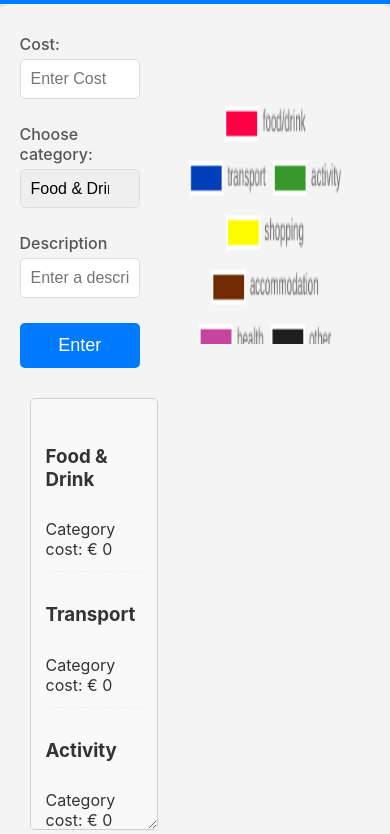
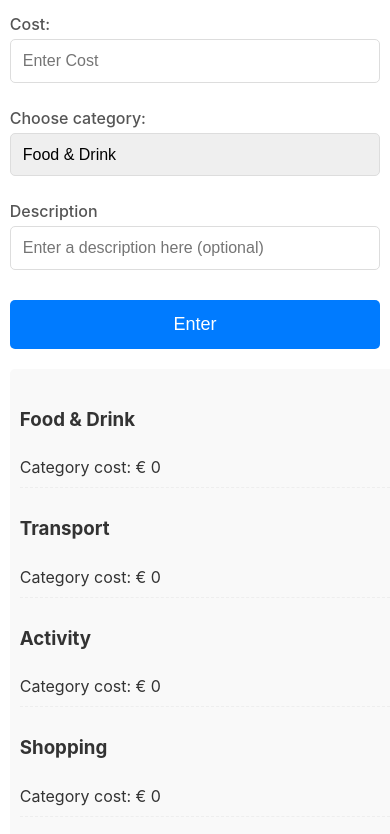
Before and after one commit to RenelikesCats/Travel-Expense-Tracker-webApp, a website: page index.html in a window 390 px wide. Shown: the part 65-899 px from the top of the page. Drawn offline with nearby package versions, Linux system fonts and the light colour scheme.

Commit message:
css improvement, now mobile friendly :)

```diff
--- a/index.html
+++ b/index.html
@@ -2,6 +2,7 @@
 <html lang="en">
 <head>
     <meta charset="UTF-8">
+    <meta name="viewport" content="width=device-width, initial-scale=1.0">
     <title>Travel Expense</title>
     <link rel="stylesheet" href="style.css">
     <link rel="icon" type="image/x-icon" href="/images/plane.png">
@@ -20,7 +21,7 @@
         <label for="category">Choose category:</label>
 
         <select name="category" id="category">
-            <option value="food/drink">Food & Drink</option>
+            <option value="food/drink">Food &amp; Drink</option>
             <option value="transport">Transport</option>
             <option value="activity">Activity</option>
             <option value="shopping">Shopping</option>
@@ -65,10 +66,6 @@
         <canvas id="myChart"></canvas>
         <span id="total-cost"> </span>
     </div>
-
-
-
-
 </main>
 
 <script src="https://cdnjs.cloudflare.com/ajax/libs/Chart.js/2.9.4/Chart.js"></script>
--- a/style.css
+++ b/style.css
@@ -11,7 +11,7 @@ body {
 
 header {
     background-color: #007bff;
-    padding: 20px;
+    padding: 15px;
     text-align: center;
     width: 100%;
     box-shadow: 0 2px 4px rgba(0, 0, 0, 0.1);
@@ -20,22 +20,20 @@ header {
 header h1 {
     color: white;
     margin: 0;
-    font-size: 24px;
+    font-size: 20px;
 }
 
 main {
     display: flex;
-    flex-direction: row;
-    justify-content: space-between;
-    align-items: flex-start;
-    padding: 20px;
-    width: 90%;
-    height:100%;
+    flex-direction: column;
+    align-items: center;
+    padding: 15px;
+    width: 95%;
     max-width: 1200px;
-    background-color: #f4f4f4;
+    background-color: #fff;
     border-radius: 10px;
-    box-shadow: 0 5px 6px rgba(0, 0, 0, 0.1);
-    margin-bottom: 20px;;
+    box-shadow: 0 2px 5px rgba(0, 0, 0, 0.1);
+    margin-bottom: 20px;
 }
 
 label {
@@ -43,10 +41,11 @@ label {
     display: block;
     font-weight: 500;
     color: #555;
+    font-size: 16px;
 }
 
 input, select {
-    padding: 10px;
+    padding: 12px;
     margin: 5px 0 15px 0;
     width: 100%;
     border: 1px solid #ddd;
@@ -73,13 +72,13 @@ select:focus {
 button {
     background-color: #007bff;
     color: white;
-    padding: 12px 20px;
+    padding: 14px 24px;
     border: none;
     border-radius: 5px;
     cursor: pointer;
     font-size: 18px;
     transition: background-color 0.3s ease;
-    margin-top: 10px;
+    margin-top: 15px;
     width: 100%;
 }
 
@@ -88,64 +87,94 @@ button:hover {
 }
 
 #myChart {
-   width: 100%;
-    max-width: 600px;
-    margin-top:40px;
-    border-radius: 10px;
-    padding: 20px;
+    width: 100%;
+    max-width: 100%;
+    margin-top: 20px;
+    border-radius: 8px;
     box-sizing: border-box;
-    min-height: 300px;
+    min-height: 250px;
 }
 
 .form-container {
-    width: 40%;
+    width: 100%;
     display: flex;
     flex-direction: column;
-    align-items: flex-start;
-    padding-right: 20px;
+    align-items: stretch;
+    padding-right: 0;
     box-sizing: border-box;
+    margin-bottom: 20px;
 }
 
+#category-section {
+    margin: 20px 0 10px 0;
+    padding: 10px;
 
-#category-section {
-    margin: 30px 0 10px 10px;
-    padding: 15px;
-    border: 1px solid #ccc;
     border-radius: 5px;
     background-color: #f9f9f9;
-    height: 400px;
-    width: 80%;
+    width: 100%;
+    min-height: 200px;
     overflow: auto;
-    resize: both;
+    resize: none;
+}
 
-
-}
-#category-list span{
-    display:flex;
+#category-list span {
+    display: flex;
     flex-direction: row;
-    padding-top: 10px;
+    padding-top: 8px;
 }
 
 #category-list div {
-    padding: 12px 0;
+    padding: 10px 0;
     border-bottom: 1px dashed #eee;
-
+    font-size: 16px;
 }
 
 #category-list div:last-child {
     border-bottom: none;
 }
 
-#total-cost{
-    font-size: 1.3em;
+#total-cost {
+    font-size: 1.2em; /* Adjusted font size */
     display: block;
     text-align: center;
-    text-shadow: 2px 2px #cfcfcf;
+    text-shadow: 1px 1px #ddd;
     color: #424242;
+    margin-top: 15px;
 }
 
-.error{
-    padding: 3px;
+.error {
+    padding: 5px;
     color: red;
     font-weight: bold;
+    font-size: 18px;
+    background-color: rgba(255, 0, 0, 0.12);
+    border-radius: 5px;
 }
+
+/* Media query for larger screens to restore two-column layout */
+@media (min-width: 768px) {
+    main {
+        flex-direction: row;
+        justify-content: space-between;
+        align-items: flex-start;
+        padding: 20px;
+    }
+
+    .form-container {
+        width: 40%;
+        padding-right: 20px;
+    }
+
+    #myChart {
+        padding:10px;
+        max-width: 600px;
+        margin-top: 40px;
+    }
+
+    #category-section {
+        border: 1px solid #ccc;
+        height: 400px;
+        width: 80%;
+        resize: both;
+    }
+}
```
